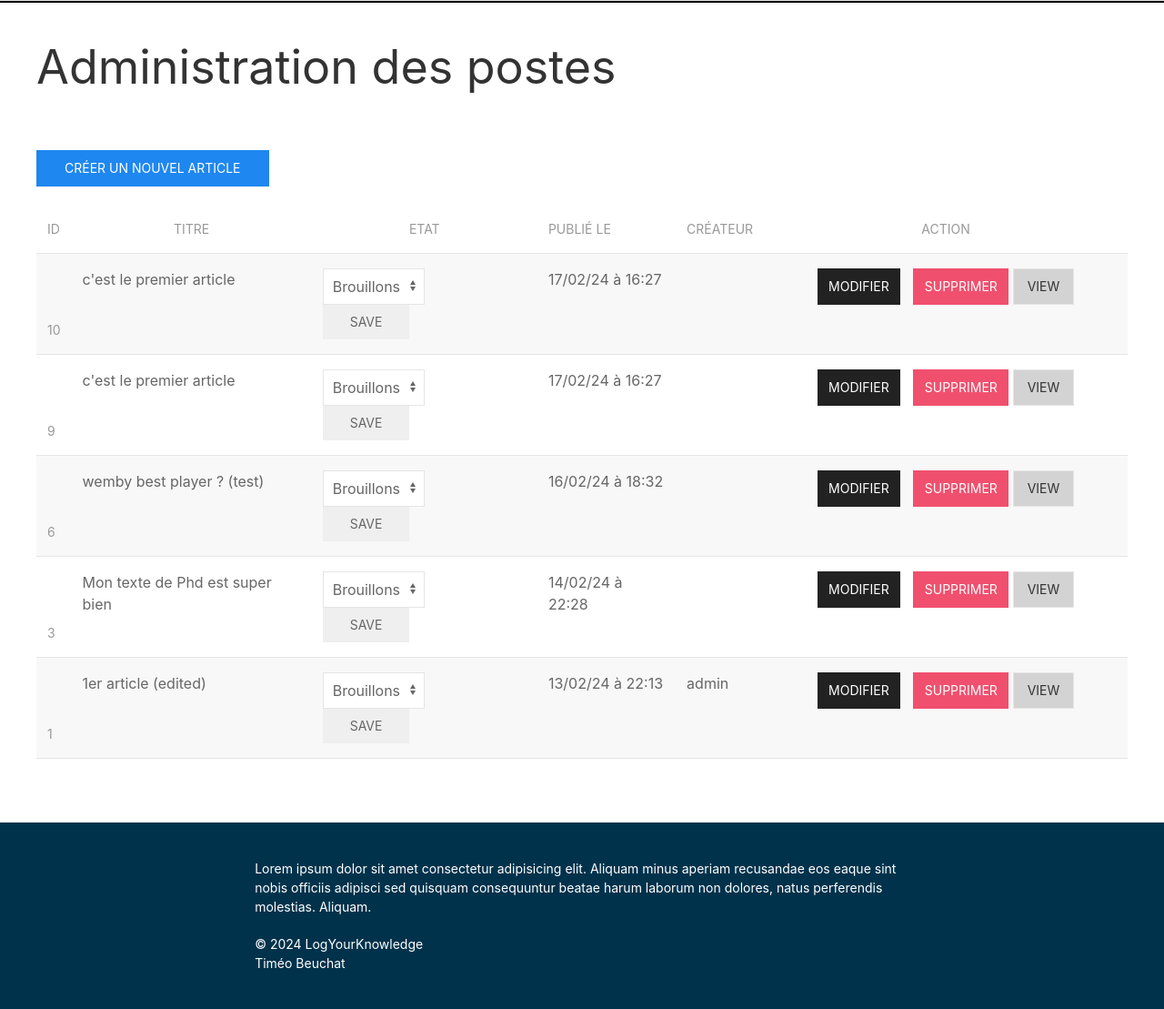
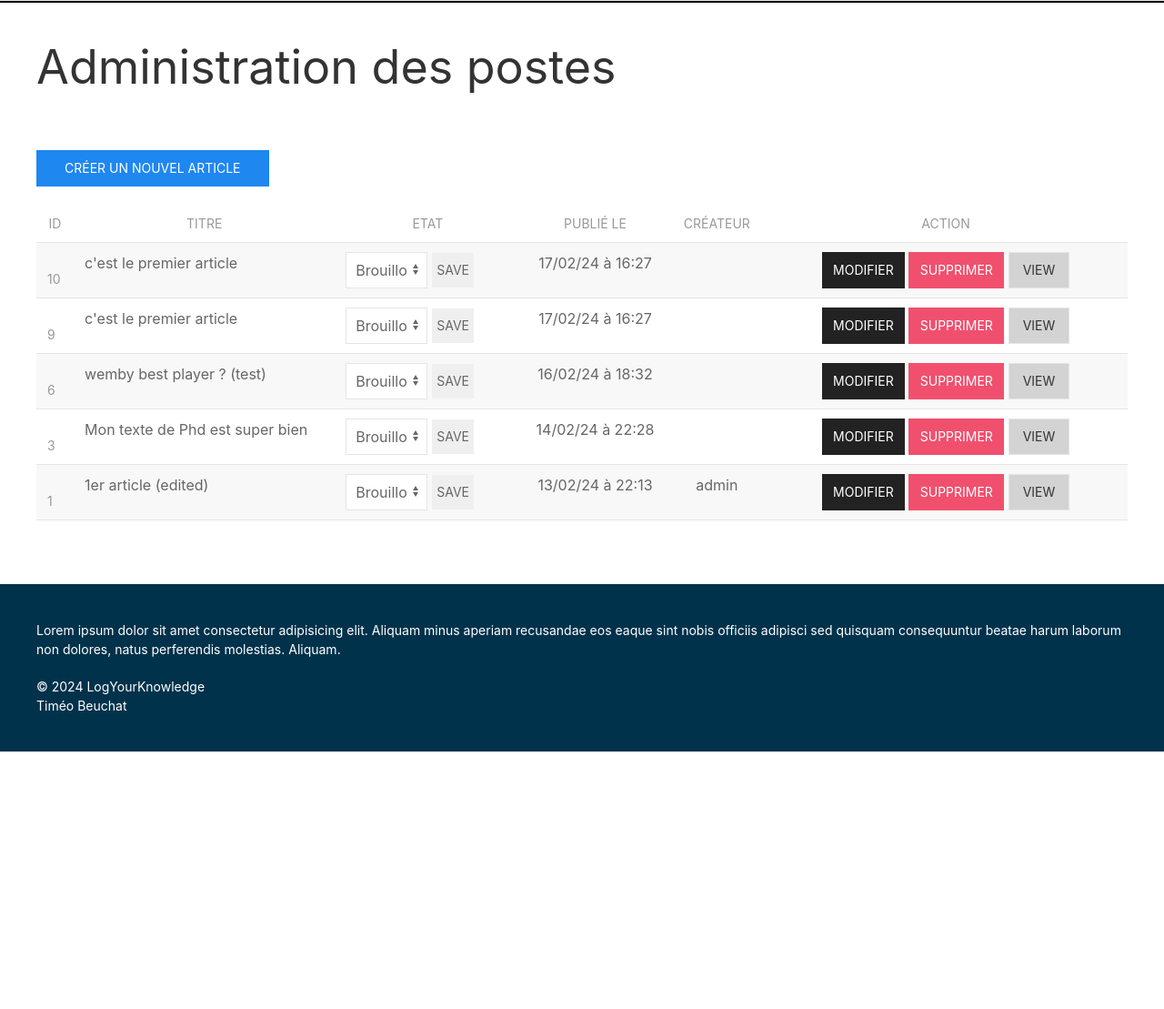
Before and after one commit to tibix19/app_blog, a PHP site: page /posts/admin/posts in a window 1280 px wide. Shown: the part 80-1189 px from the top of the page at 91% size. After the commit the page ends 906 px from the top, so only its background shows below. Run offline with PHP 8.4, Linux system fonts and the light colour scheme; the visitor is signed in with stand-in values (Sample User, id 1); data comes from the database, SQL or seed files in the repository; data that the repository does not hold is empty; some libraries are stand-ins or nearby versions.

Commit message:
frontend update v2

```diff
--- a/app/Controllers/BlogController.php
+++ b/app/Controllers/BlogController.php
@@ -39,7 +39,7 @@ class BlogController extends Controller
     // controller qui affiche les posts seuls
     public function show($id)
     {
-        // Vérifie si $id est une chaîne de caractères représentant un entier
+        // Vérifie si $id est bien un entier
         if (!ctype_digit($id)) {
             // Si ce n'est pas un entier, redirige vers la page d'erreur 404
             $error = new NotFoundException();
--- a/app/Controllers/RssFeed.php
+++ b/app/Controllers/RssFeed.php
@@ -1,4 +1,5 @@
 <?php
+// FLUX RSS CONTROLLER
 
 namespace App\Controllers;
 
@@ -6,7 +7,6 @@ use App\Models\Post;
 
 class RssFeed extends Controller
 {
-
     // Envoie les données pour le flus rss à la vue
     public function rssFeed()
     {
@@ -15,7 +15,7 @@ class RssFeed extends Controller
         $latestPost = $post->dateLatestPost();
         // Récupérer les articles publiés
         $posts = $post->getPostPublished();
-        // charger tout ça dans une vue
+        // charger tout ça dans le flux RSS
         include_once('../views/blog/rssFeed.php');
     }
 }
--- a/views/account/formPostUser.php
+++ b/views/account/formPostUser.php
@@ -15,7 +15,7 @@
 <?php endif ?>
 
 
-<h1><?= $params['post']->title ?> </h1>
+<h1 class="uk-heading-small uk-padding uk-padding-remove-left"><?= $params['post']->title ?> </h1>
 
 <form action="/post/edit/<?= $params['post']->id ?>" method="POST" enctype="multipart/form-data">
     <div class="uk-margin">
@@ -25,7 +25,7 @@
     <div class="uk-margin">
         <!-- check si une image existe, l'afficher ou ne rien faire -->
         <?php if (isset($params['post']->image)) : ?>
-            <label class="uk-form-label uk-margin" for="image">Image actuelle</label><br>
+            <label class="uk-form-label " for="image">Image actuelle</label><br>
             <img src="../../../public/static/images/<?= $params['post']->image ?>" width="50%" height="50%"><br><br>
         <?php endif ?>
         <label class="uk-form-label" for="image">Insérer la nouvelle image</label><br>
--- a/views/admin/account/formUser.php
+++ b/views/admin/account/formUser.php
@@ -1,6 +1,6 @@
 <!-- Page pour que l'admin puisse créer des utilisateurs depuis sa session  -->
 
-<h1 class="uk-padding-remove uk-margin-top">Créer un nouvel utilisateur</h1>
+<h1 class="uk-heading-small uk-padding uk-padding-remove-left">Créer un nouvel utilisateur</h1>
 
 <?php // afficher les erreurs dans une variable de session dans une alerte
 if(isset($_SESSION['errors'])): ?>
--- a/views/admin/account/index.php
+++ b/views/admin/account/index.php
@@ -26,11 +26,12 @@ elseif (isset($_GET['create'])) {
 <!-- Afficher tous les comptes des users dans un tableau -->
 <a href="/admin/account/create" class="uk-button uk-button-primary uk-margin-bottom">Créer un nouvel utilisateur</a>
 <div class="uk-overflow-auto">
-    <table class="uk-table uk-table-striped uk-table-hover uk-table-divider">
+    <table class="uk-table uk-table-striped uk-table-small uk-table-hover uk-table-divider">
         <thead>
         <tr>
             <th scope="col">id</th>
             <th scope="col">Username</th>
+            <th scope="col">E-Mail</th>
             <th scope="col">Level</th>
             <th scope="col">Créer le</th>
             <th scope="col">Action</th>
@@ -41,6 +42,7 @@ elseif (isset($_GET['create'])) {
             <tr>
                 <th scope="row"><?= $user->id ?></th>
                 <td><?= $user->username ?></td>
+                <td><?= $user->email ?></td>
                 <td>
                     <form action="/admin/account/edit/<?= $user->id ?>" method="POST" class="uk-display-inline">
                         <label for="admin" class="uk-margin-right">
--- a/views/admin/post/form.php
+++ b/views/admin/post/form.php
@@ -16,7 +16,7 @@
 
 <!-- Afficher le formulaire de création ou de modification s'il y a un id -->
 
-<h1 class="uk-heading-xsmall uk-padding uk-padding-remove-left"> <?= $params['post']->title ?? 'Créer un nouvel article'?> </h1>
+<h1 class="uk-heading-small uk-padding uk-padding-remove-left"> <?= $params['post']->title ?? 'Créer un nouvel article'?> </h1>
 
 <form action="<?= isset($params['post']) ? "/admin/posts/edit/{$params['post']->id}" : "/admin/posts/create"?>" method="POST" enctype="multipart/form-data">
     <div class="uk-margin">
--- a/views/admin/post/index.php
+++ b/views/admin/post/index.php
@@ -22,22 +22,22 @@ elseif (isset($_GET['create'])) {
 
 <!-- Afficher le panel admin des postes dans un tableau -->
 <a href="/admin/posts/create" class="uk-button uk-button-primary uk-margin-bottom">Créer un nouvel article</a>
-<div class="uk-overflow-auto ">
-    <table class="uk-table uk-table-striped uk-table-hover uk-table-divider">
+<div class="uk-overflow-auto">
+    <table class="uk-table uk-table-striped uk-table-small uk-table-hover uk-table-divider">
         <thead>
         <tr>
-            <th scope="col">id</th>
-            <th  class="uk-text-center">Titre</th>
+            <th class="uk-text-center">id</th>
+            <th class="uk-text-center">Titre</th>
             <th class="uk-text-center">Etat</th>
-            <th scope="col">Publié le</th>
-            <th scope="col">Créateur</th>
-            <th class="uk-text-center" scope="col">Action</th>
+            <th class="uk-text-center">Publié le</th>
+            <th class="uk-text-center">Créateur</th>
+            <th class="uk-text-center">Action</th>
         </tr>
         </thead>
         <tbody>
         <?php foreach ($params['posts'] as $post): ?>
             <tr>
-                <th class="uk-text"><?= $post->id ?></th>
+                <th><?= $post->id ?></th>
                 <td><?= $post->title ?></td>
                 <td>
                     <form action="/post/edit/state/<?= $post->id ?>" method="POST" class="uk-display-inline">
@@ -47,15 +47,15 @@ elseif (isset($_GET['create'])) {
                                 <option value="0" <?= ($post->published == 0) ? 'selected' : '0' ?>>Brouillons</option>
                                 <option value="1" <?= ($post->published == 1) ? 'selected' : '1' ?>>Publié</option>
                             </select>
-                            <button type="submit" class="uk-button uk-button-warning">Save</button>
+                            <button type="submit" class="uk-button uk-button-warning" style="padding-left: 3%; padding-right: 3%;">Save</button>
                         </label>
 
                     </form>
                 </td>
-                <td><?= $post->getCreatedAt() ?></td>
-                <td><?= $post->getCreatorPost() ?></td>
+                <td class="uk-text-center"><?= $post->getCreatedAt() ?></td>
+                <td class="uk-text-center"><?= $post->getCreatorPost() ?></td>
                 <td class="uk-width-1-3 uk-padding-right-remove uk-text-center">
-                    <a href="/admin/posts/edit/<?= $post->id ?>" class="uk-button uk-button-secondary uk-margin-small-right" style="padding-left: 3%; padding-right: 3%;">Modifier</a>
+                    <a href="/admin/posts/edit/<?= $post->id ?>" class="uk-button uk-button-secondary" style="padding-left: 3%; padding-right: 3%;">Modifier</a>
                     <form action="/admin/posts/delete/<?= $post->id ?>" method="POST" class="uk-display-inline">
                         <button type="submit" class="uk-button uk-button-danger" style="padding-left: 3%; padding-right: 3%;" >Supprimer</button>
                     </form>
--- a/views/admin/tag/indexTag.php
+++ b/views/admin/tag/indexTag.php
@@ -29,7 +29,7 @@ elseif (isset($_GET['create'])) {
 </form>
 
 <div class="uk-overflow-auto">
-    <table class="uk-table uk-table-divider uk-table-hover uk-table-striped">
+    <table class="uk-table uk-table-divider uk-table-hover uk-table-striped uk-table-small">
         <thead>
         <tr>
             <th scope="col">id</th>
--- a/views/blog/show.php
+++ b/views/blog/show.php
@@ -1,5 +1,5 @@
 <div class="uk-margin-large-top uk-margin-auto-right uk-margin-auto-left uk-width-2-3">
-     <h1 class="uk-margin-bottom"><?= $params['post']->title ?></h1>
+     <h1 class="uk-heading-small uk-padding uk-padding-remove-left"><?= $params['post']->title ?></h1>
      <img class="uk-margin uk-width-4-5 uk-flex-center" src="../../public/static/images/<?= $params['post']->image ?>" alt="">
      <div class="uk-margin-bottom">
          <?php foreach($params['post']->getTags() as $tag): ?>
--- a/views/layout.php
+++ b/views/layout.php
@@ -68,22 +68,22 @@
     <!-- Affiche le contenu des views -->
     <div class="uk-container" uk-height-viewport="expand: true">
         <div>
-
             <?= $content ?>
         </div>
     </div>
 
     <!-- footer (bas de la page) -->
+    <div class="uk-container uk-padding-remove uk-container-expand">
         <footer id="footer" class="uk-margin-large-top">
-        <div class="uk-section uk-section-large uk-padding" style="background: #01324b;">
-            <div class="uk-container uk-container-large uk-width-2-3 uk-height-1-1">
+            <div class="uk-padding" style="background: #01324b;">
+                <div class="uk-container uk-container">
                     <p style="color: white; font-size: 14px;">Lorem ipsum dolor sit amet consectetur adipisicing elit. Aliquam minus aperiam recusandae eos eaque sint nobis officiis adipisci sed quisquam consequuntur beatae harum laborum non dolores, natus perferendis molestias. Aliquam.</p>
-
                     <p class="uk-padding-small-top uk-margin-remove" style="color: white; font-size: 14px;">© 2024 LogYourKnowledge</p>
                     <p class="uk-padding-small-top uk-margin-remove" style="color: white; font-size: 14px;">Timéo Beuchat</p>
                 </div>
             </div>
         </footer>
+    </div>
 
 </body>
 </html>
```
Also changed, not shown: app/Controllers/UserController.php (+10 -4 lines), app/Exceptions/NotFoundException.php (+13 -3 lines), app/Validation/Validator.php (+17 -8 lines), views/account/account.php (+6 -3 lines), views/account/postIndex.php (+18 -20 lines), views/blog/index.php (+3 -5 lines). Lines whose indentation alone changed are shown as unchanged.
